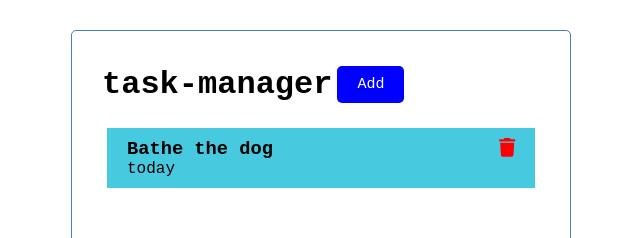
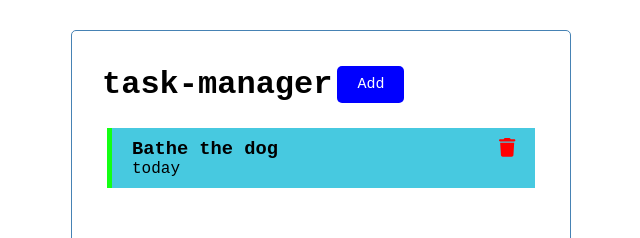
Before and after one commit to Walterhart/Task-Manager-Angular, an Angular app in the folder task-manager/: page / in a window 1280 px wide. Shown: the top 238 px of the page, without its empty margins (319-959 px from the left). Built offline with nearby package versions, Linux system fonts and the light colour scheme; data requests are answered from the project's data file.

Commit message:
Highlight task if completed

```diff
--- a/task-manager/db.json
+++ b/task-manager/db.json
@@ -3,7 +3,8 @@
     {
       "id": 2,
       "text": "Bathe the  dog",
-      "day": "today"
+      "day": "today",
+      "completed": true
     }
   ]
 }
--- a/task-manager/src/app/Task.ts
+++ b/task-manager/src/app/Task.ts
@@ -3,4 +3,6 @@ export interface Task {
     id?: number;
     text: string;
     day: string;
+    completed: boolean;
+
 }
--- a/task-manager/src/app/component/task-item/task-item.component.css
+++ b/task-manager/src/app/component/task-item/task-item.component.css
@@ -5,7 +5,7 @@
     cursor: pointer;
   }
 
-  .task.reminder {
+  .task.completed {
     border-left: 5px solid rgb(20, 255, 20);
   }
 
--- a/task-manager/src/app/component/task-item/task-item.component.html
+++ b/task-manager/src/app/component/task-item/task-item.component.html
@@ -1,4 +1,4 @@
-<div class="task">
+<div [ngClass] = "{completed: task.completed}" class="task">
     <h3>{{task.text}}
      <fa-icon (click)="delete()" [ngStyle]="{'color': 'red'}" [icon] = "faTrash"></fa-icon>
     </h3>
--- a/task-manager/src/app/task-test.ts
+++ b/task-manager/src/app/task-test.ts
@@ -4,5 +4,6 @@ export const Tasks: Task[] =[
     id:1,
     text:"Do the dishes",
     day: "today",
+    completed: false,
     },
 ]
```
